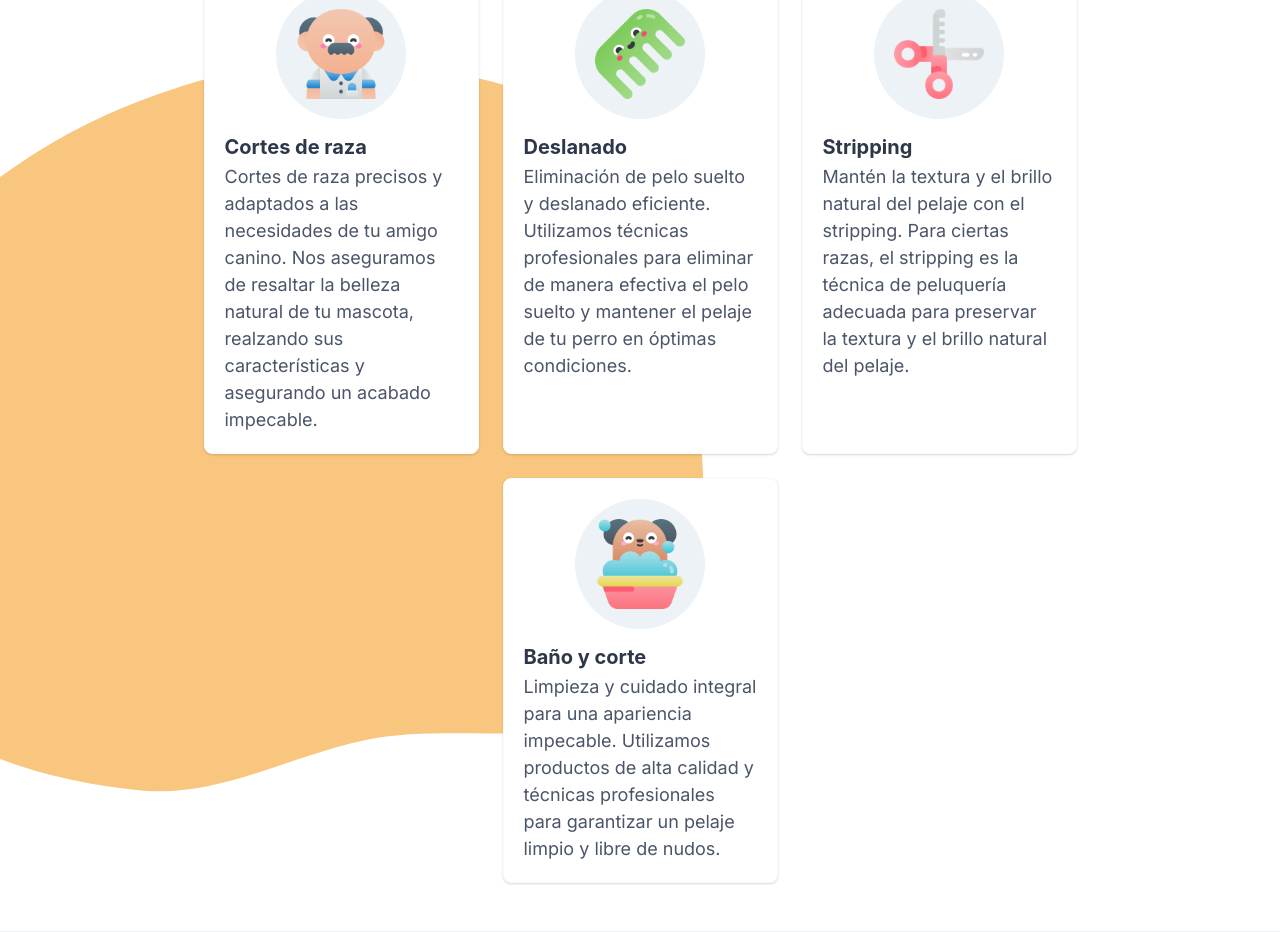
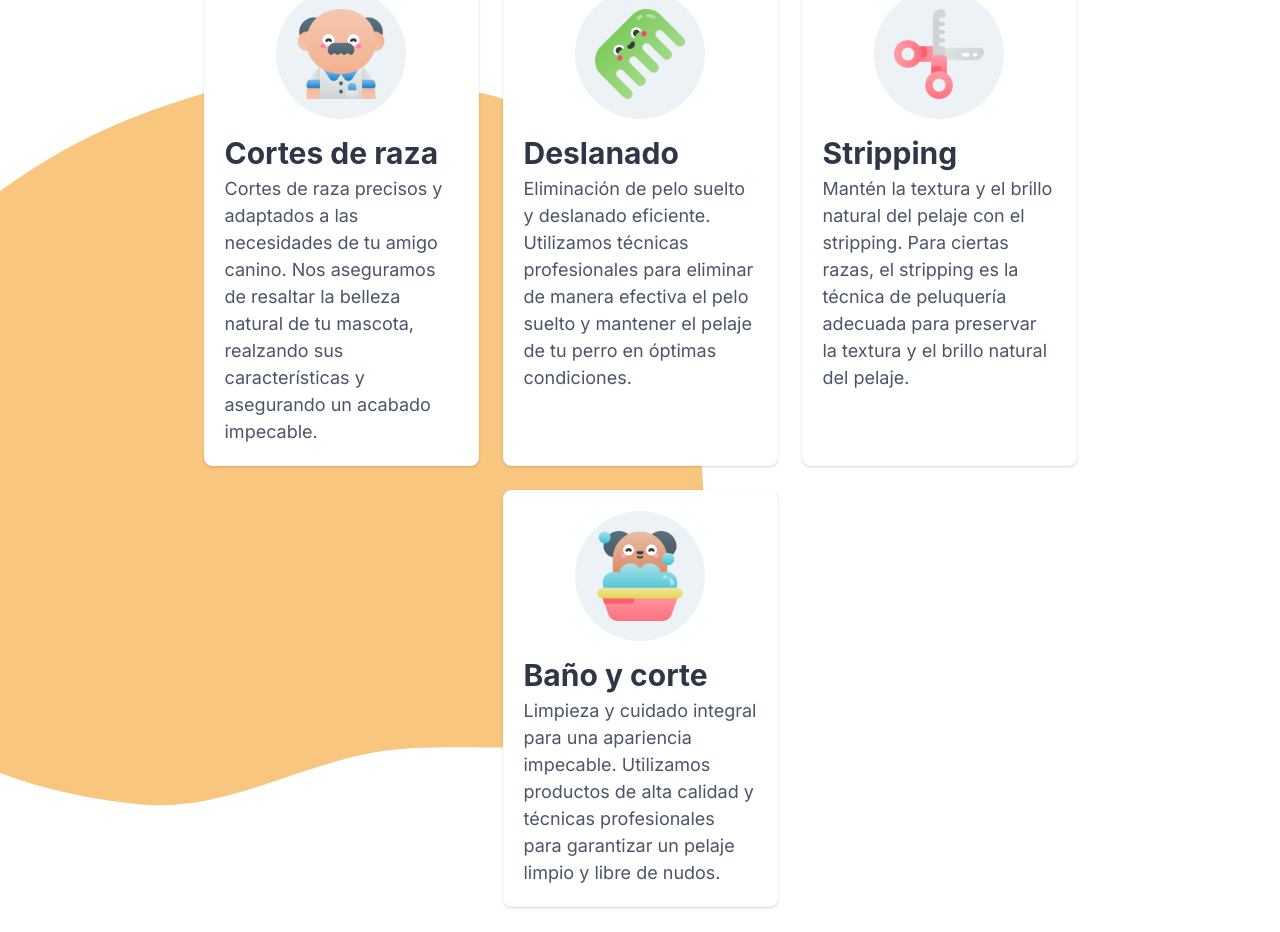
Before and after one commit to Bena90/pelucan_web, a Next.js app: page / in a window 1280 px wide. Shown: the part 1040-1972 px from the top of the page. Built offline with nearby package versions, Linux system fonts and the light colour scheme.

Commit message:
fix fontsize2

```diff
--- a/app/components/feature/feature.tsx
+++ b/app/components/feature/feature.tsx
@@ -72,7 +72,7 @@ import { Blob } from '../hero/hero';
               />
           </Flex>
           <Box mt={2}>
-            <Heading color={'gray.700'} size="md">{heading}</Heading>
+            <Heading color={'gray.700'} size="lg">{heading}</Heading>
             <Text color={'gray.600'} mt={1} fontSize="lg">
               {description}
             </Text>
```
